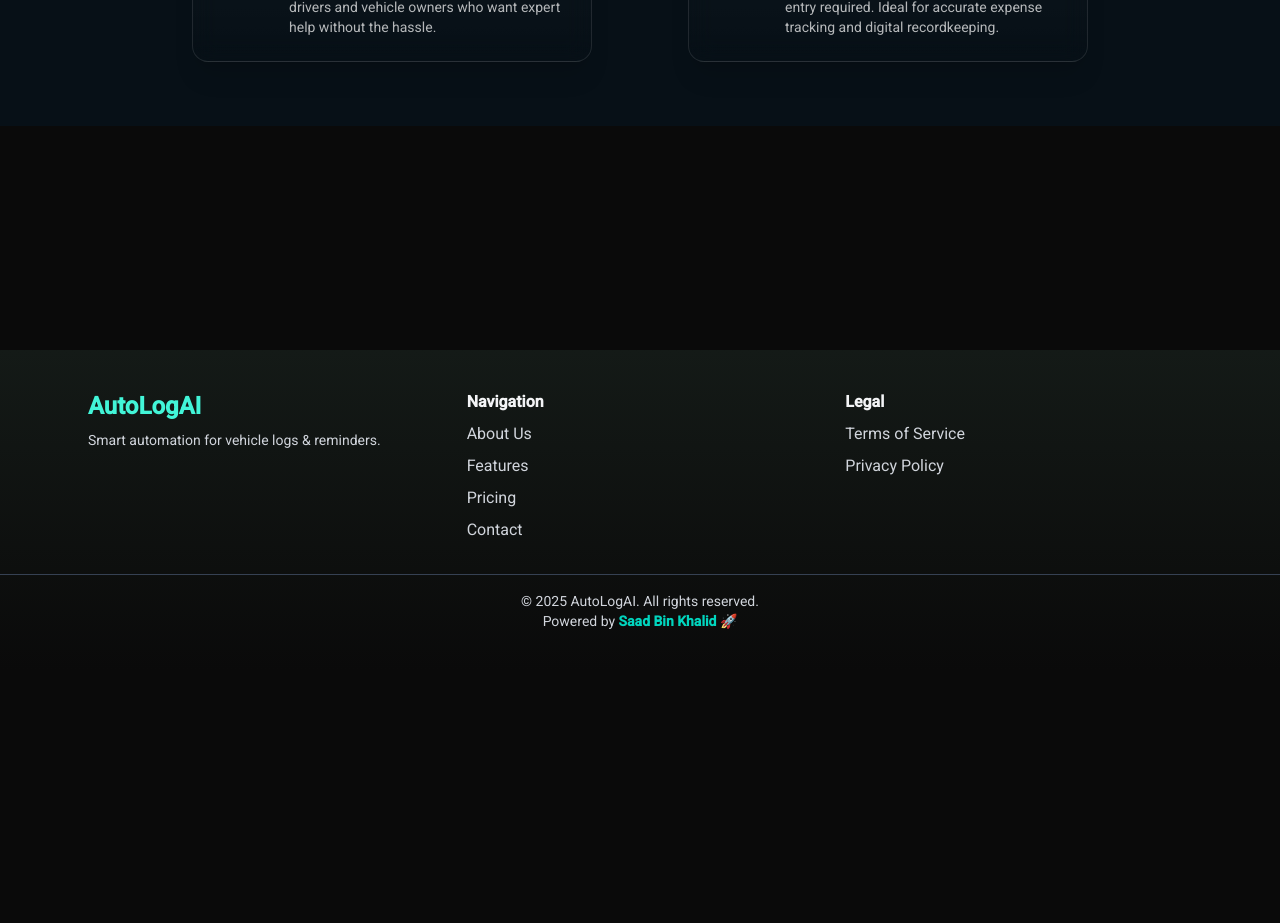
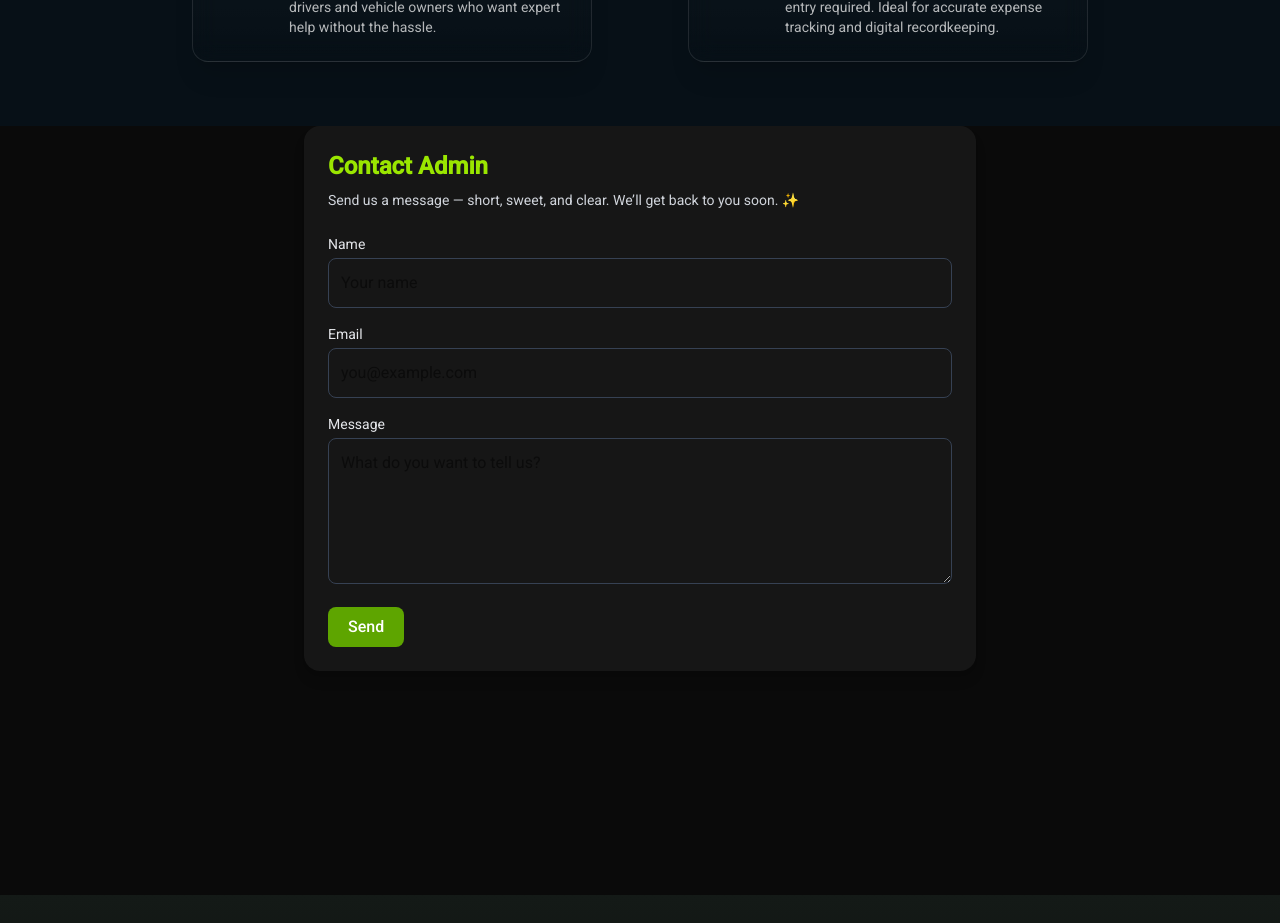
Before and after one commit to Saadbkhalid666/AutoLog.ai, an Angular app in the folder frontend/: page / in a window 1280 px wide. Shown: the part 2400-3323 px from the top of the page. Before the commit the page ends 3071 px from the top, so only its background shows below. Built offline with nearby package versions, Linux system fonts and the light colour scheme; no server answers; sample sign-in values are in the browser's storage; what ngx-echarts would draw is missing.

Commit message:
contact frontend

```diff
--- a/frontend/src/app/pages/home/home.html
+++ b/frontend/src/app/pages/home/home.html
@@ -10,4 +10,6 @@
 
   <!-- Services Section -->
   <app-services></app-services>
+
+  <app-contact></app-contact>
 </div>
--- a/frontend/src/app/pages/home/home.ts
+++ b/frontend/src/app/pages/home/home.ts
@@ -4,10 +4,11 @@
 import { Hero } from '../../sections/hero/hero';
 import { About } from '../../sections/about/about';
 import { CarModel } from '../../components/car-model/car-model';
+import { ContactComponent } from '../../sections/contact/contact';
 
 @Component({
   selector: 'app-home',
-  imports:[CommonModule,Services, Hero, About, CarModel ],
+  imports:[CommonModule,Services, Hero, About, CarModel, ContactComponent ],
   templateUrl: './home.html',
   styleUrls: ['./home.css']
 })
--- a/frontend/src/app/sections/contact/contact.html
+++ b/frontend/src/app/sections/contact/contact.html
@@ -1 +1,65 @@
-<p>contact works!</p>
+<!-- src/app/components/contact/contact.component.html -->
+<div class="max-w-2xl mx-auto p-6 bg-white/5 rounded-2xl shadow-lg">
+  <h2 class="text-2xl font-semibold mb-2 text-lime-400">Contact Admin</h2>
+  <p class="text-sm mb-6 text-gray-300">
+    Send us a message — short, sweet, and clear. We’ll get back to you soon. ✨
+  </p>
+
+  <form [formGroup]="contactForm" (ngSubmit)="onSubmit()" novalidate>
+    <div class="mb-4">
+      <label class="block text-sm mb-1 text-gray-200">Name</label>
+      <input
+        formControlName="name"
+        type="text"
+        class="w-full p-3 rounded-lg bg-transparent border border-gray-700 focus:outline-none focus:ring-2 focus:ring-lime-400"
+        placeholder="Your name"
+      />
+      <div *ngIf="f.name.touched && f.name.invalid" class="text-xs mt-1 text-red-400">
+        <div *ngIf="f.name.errors?.required">Name is required.</div>
+        <div *ngIf="f.name.errors?.minlength">Name is too short.</div>
+      </div>
+    </div>
+
+    <div class="mb-4">
+      <label class="block text-sm mb-1 text-gray-200">Email</label>
+      <input
+        formControlName="email"
+        type="email"
+        class="w-full p-3 rounded-lg bg-transparent border border-gray-700 focus:outline-none focus:ring-2 focus:ring-lime-400"
+        placeholder="you@example.com"
+      />
+      <div *ngIf="f.email.touched && f.email.invalid" class="text-xs mt-1 text-red-400">
+        <div *ngIf="f.email.errors?.required">Email is required.</div>
+        <div *ngIf="f.email.errors?.email">Enter a valid email.</div>
+      </div>
+    </div>
+
+    <div class="mb-4">
+      <label class="block text-sm mb-1 text-gray-200">Message</label>
+      <textarea
+        formControlName="message"
+        rows="5"
+        class="w-full p-3 rounded-lg bg-transparent border border-gray-700 focus:outline-none focus:ring-2 focus:ring-lime-400"
+        placeholder="What do you want to tell us?"
+      ></textarea>
+      <div *ngIf="f.message.touched && f.message.invalid" class="text-xs mt-1 text-red-400">
+        <div *ngIf="f.message.errors?.required">Message is required.</div>
+        <div *ngIf="f.message.errors?.minlength">Message is too short.</div>
+      </div>
+    </div>
+
+    <div class="flex items-center space-x-3">
+      <button
+        type="submit"
+        class="px-5 py-2 rounded-lg bg-lime-600 hover:bg-lime-500 text-white font-medium disabled:opacity-50"
+        [disabled]="loading"
+      >
+        <span *ngIf="!loading">Send</span>
+        <span *ngIf="loading">Sending...</span>
+      </button>
+
+      <div *ngIf="successMsg" class="text-sm text-lime-400">{{ successMsg }}</div>
+      <div *ngIf="errorMsg" class="text-sm text-red-400">{{ errorMsg }}</div>
+    </div>
+  </form>
+</div>
--- a/frontend/src/app/sections/contact/contact.ts
+++ b/frontend/src/app/sections/contact/contact.ts
@@ -1,11 +1,64 @@
-import { Component } from '@angular/core';
+// src/app/components/contact/contact.component.ts
+import { Component, OnInit } from '@angular/core';
+import { FormBuilder, FormGroup, Validators, ReactiveFormsModule } from '@angular/forms';
+import { ContactService, ContactPayload } from '../../services/contact.service';
+import { CommonModule } from '@angular/common';
 
 @Component({
   selector: 'app-contact',
-  imports: [],
+  imports: [
+    CommonModule,
+    ReactiveFormsModule, // ✅ Replace FormsModule with this
+  ],
   templateUrl: './contact.html',
-  styleUrl: './contact.css'
+  styleUrl: './contact.css',
 })
-export class Contact {
+export class ContactComponent implements OnInit {
+  contactForm!: FormGroup;
+  loading = false;
+  successMsg = '';
+  errorMsg = '';
 
+  constructor(private fb: FormBuilder, private contactService: ContactService) {}
+
+  ngOnInit(): void {
+    this.contactForm = this.fb.group({
+      name: ['', [Validators.required, Validators.minLength(2)]],
+      email: ['', [Validators.required, Validators.email]],
+      message: ['', [Validators.required, Validators.minLength(6)]],
+    });
+  }
+
+  get f() {
+    return this.contactForm.controls;
+  }
+
+  onSubmit(): void {
+    this.successMsg = '';
+    this.errorMsg = '';
+
+    if (this.contactForm.invalid) {
+      this.contactForm.markAllAsTouched();
+      return;
+    }
+
+    this.loading = true;
+    const payload: ContactPayload = {
+      name: this.f['name'].value,
+      email: this.f['email'].value,
+      message: this.f['message'].value,
+    };
+
+    this.contactService.submitContact(payload).subscribe({
+      next: (res) => {
+        this.loading = false;
+        this.successMsg = res?.message || 'Message sent — shukriya, Jani! 🌿';
+        this.contactForm.reset();
+      },
+      error: (err) => {
+        this.loading = false;
+        this.errorMsg = err?.error?.message || 'Failed to send message. Try again later.';
+      },
+    });
+  }
 }
--- /dev/null
+++ b/frontend/src/app/services/contact.service.ts
@@ -0,0 +1,24 @@
+// src/app/services/contact.service.ts
+import { Injectable } from '@angular/core';
+import { HttpClient } from '@angular/common/http';
+import { Observable } from 'rxjs';
+
+export interface ContactPayload {
+  name: string;
+  email: string;
+  message: string;
+}
+
+@Injectable({
+  providedIn: 'root'
+})
+export class ContactService {
+  // adjust base URL if needed
+  private baseUrl = ''; // leave empty to use same origin, or set e.g. 'http://localhost:5000'
+
+  constructor(private http: HttpClient) {}
+
+  submitContact(payload: ContactPayload): Observable<any> {
+    return this.http.post<any>(`${this.baseUrl}/form/contact`, payload);
+  }
+}
```
Also changed, not shown: 1 other file (tests, documents, lock files or other folders).
